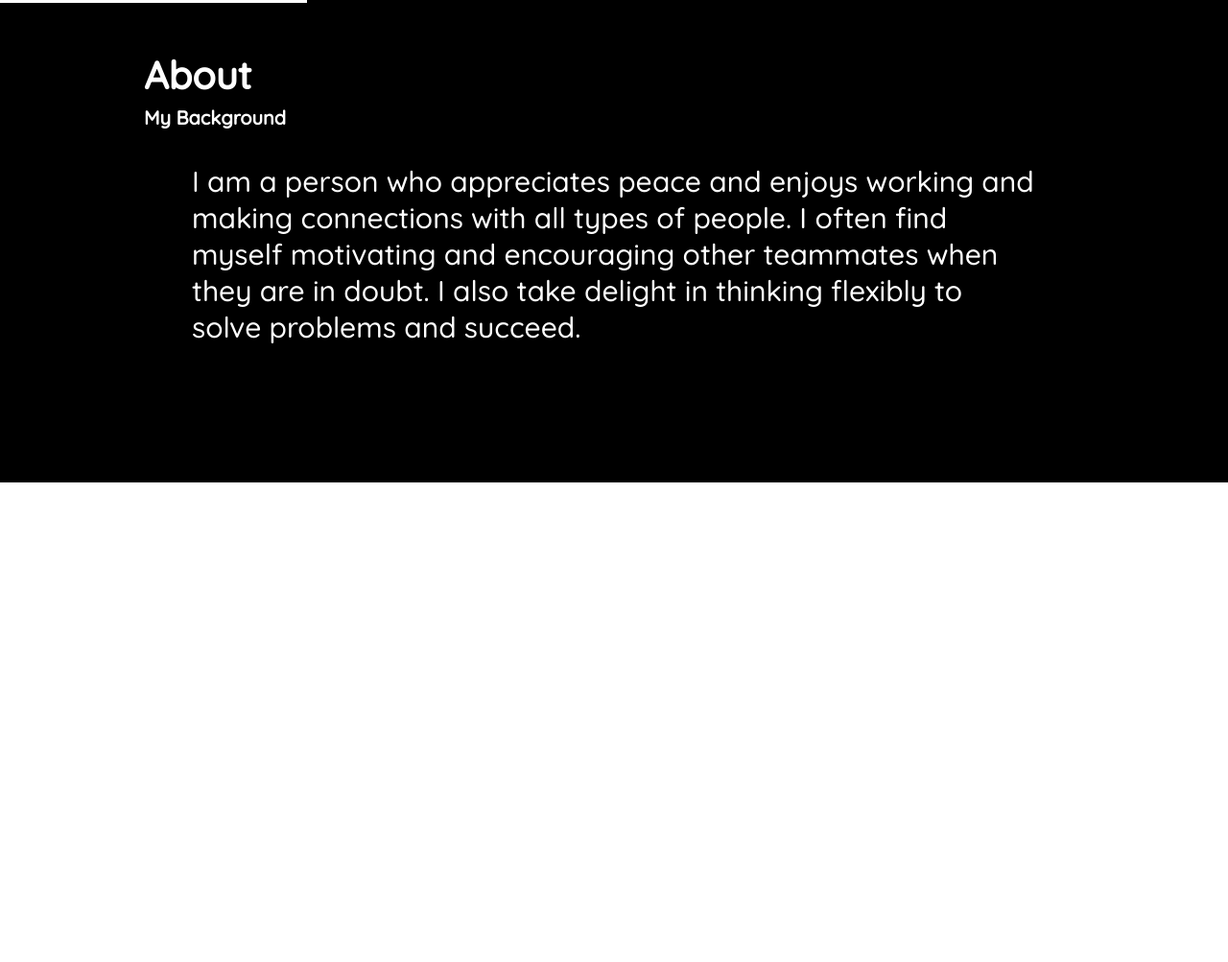
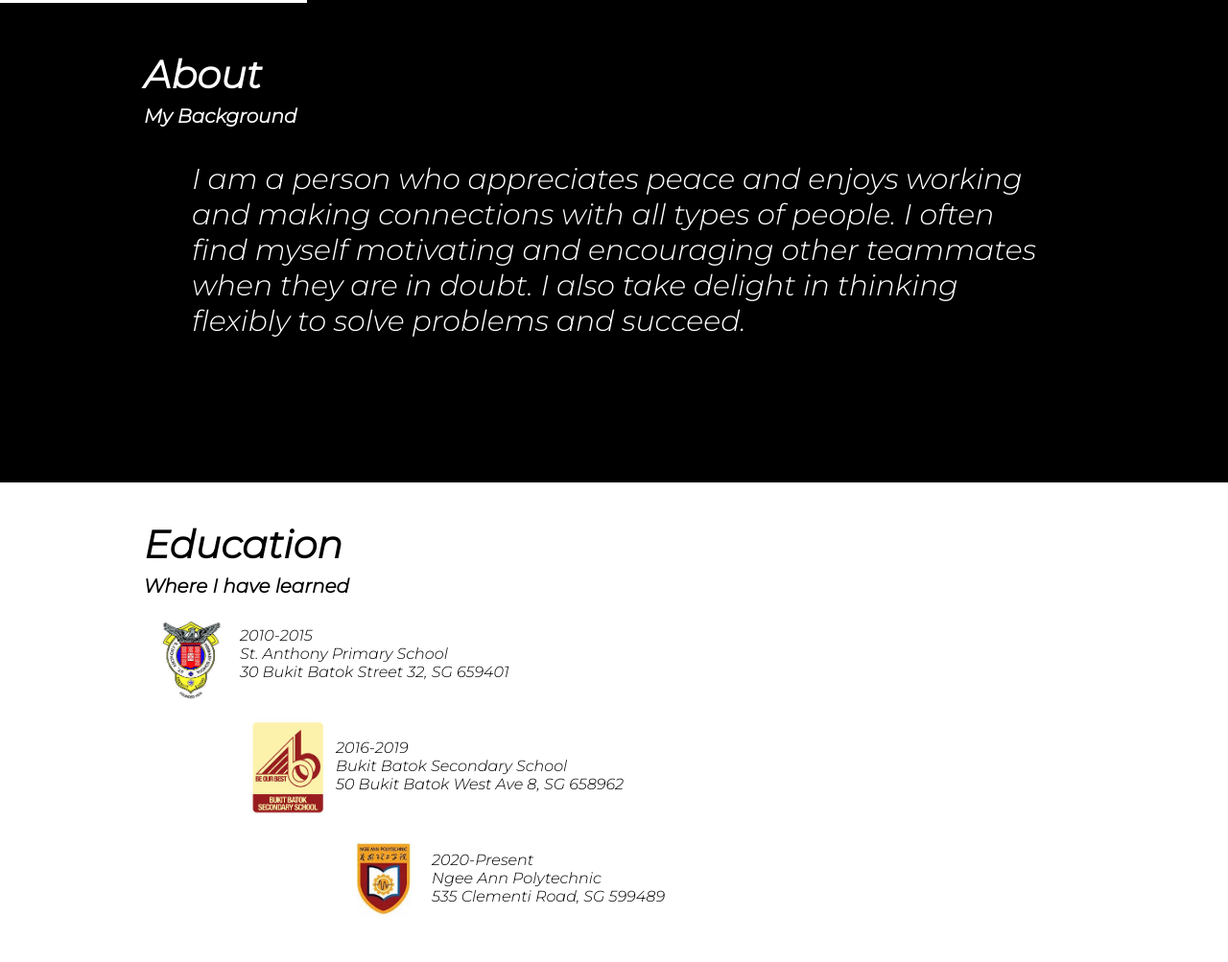
Before and after one commit to KeaneDT/IDAssignment, a plain HTML site: page index.html in a window 1280 px wide. Shown: the part 547-1550 px from the top of the page at 96% size. Before the commit the page ends 1050 px from the top, so only its background shows below. Drawn offline with Linux system fonts and the light colour scheme.

Commit message:
education done

```diff
--- a/index.html
+++ b/index.html
@@ -4,7 +4,7 @@
     <meta charset="UTF-8">
     <meta name="viewport" content="width=device-width, initial-scale=1.0">
     <link rel="preconnect" href="https://fonts.gstatic.com">
-    <link href="https://fonts.googleapis.com/css2?family=Quicksand:wght@500&display=swap" rel="stylesheet">
+    <link href="https://fonts.googleapis.com/css2?family=Montserrat:ital,wght@1,300&display=swap" rel="stylesheet">
     <link rel="stylesheet" href="style.css">
     <title>Personal Portfolio</title>
 </head>
@@ -45,6 +45,33 @@
                 <h3 class="bgd">My Background</h3>
                 <p class="abouttext">I am a person who appreciates peace and enjoys working and making connections with all types of people. I often find myself motivating and encouraging other teammates when they are in doubt. I also take delight in thinking flexibly to solve problems and succeed.</p>
             </div>
+            <div class="education">
+                <h2 class="edu">Education</h2>
+                <h3 class="whr">Where I have learned</h3>
+                <p class="saps"><a href="https://stanthonyspri.moe.edu.sg/"><img src="saps.jpg" alt="Saps" width="100" height="100"></a></p>
+                <div class="edutext">
+                    <p>2010-2015</p>
+                    <p>St. Anthony Primary School</p>
+                    <p>30 Bukit Batok Street 32, SG 659401</p>
+                </div>
+                <p class="bbss"><a href="https://bukitbatoksec.moe.edu.sg/"><img src="bbss.jpg" alt="Bbss" width="100" height="100"></a></p>
+                <div class="edutext2">
+                    <p>2016-2019</p>
+                    <p>Bukit Batok Secondary School</p>
+                    <p>50 Bukit Batok West Ave 8, SG 658962</p>
+                </div>
+                <p class="np"><a href="https://www.np.edu.sg/ict/Pages/default.aspx"><img src="np.jpg" alt="Np" width="100" height="100"></a></p>
+                <div class="edutext3">
+                    <p>2020-Present</p>
+                    <p>Ngee Ann Polytechnic</p>
+                    <p>535 Clementi Road, SG 599489</p>
+                </div>
+
+
+
+
+
+            </div>
         </div>
 
     </Section>
--- a/style.css
+++ b/style.css
@@ -5,7 +5,7 @@
 }
 /* Adding font selected to body */
 body {
-    font-family: 'Quicksand', sans-serif;
+    font-family: 'Montserrat', sans-serif;
 }
 header {
     color: white;
@@ -86,3 +86,59 @@ header {
     font-size: 30px;
     font-weight: lighter;
 }
+
+.education {
+    height: 500px;
+    background-color: white;
+    color: black;
+}
+.edu {
+    padding-right: 150px;
+    padding-left: 150px;
+    padding-top: 40px;
+    font-weight: bold;
+    font-size: 40px;
+}
+.whr {
+    padding-right: 150px;
+    padding-left: 150px;
+    padding-top: 7px;
+    padding-bottom: 10px;
+    font-size: 20px;
+}
+
+.saps {
+    width: 100px;
+    height: 100px;
+    float: left;
+    padding-left: 150px;
+    padding-right: 100px;
+    padding-top: 7px;
+}
+.edutext {
+    padding-top: 20px;
+}
+
+.bbss {
+    width: 100px;
+    height: 100px;
+    float: left;
+    padding-left: 0px;
+    padding-right: 100px;
+    padding-top: 40px;
+}
+.edutext2 {
+    padding-top: 60px;
+}
+
+.np {
+    width: 100px;
+    height: 100px;
+    float: left;
+    padding-left: 350px;
+    padding-right: 100px;
+    padding-top: 40px;
+}
+.edutext3 {
+    padding-top: 60px;
+}
```
Also changed, not shown: bbss.jpg (added), np.jpg (added), saps.jpg (added).
